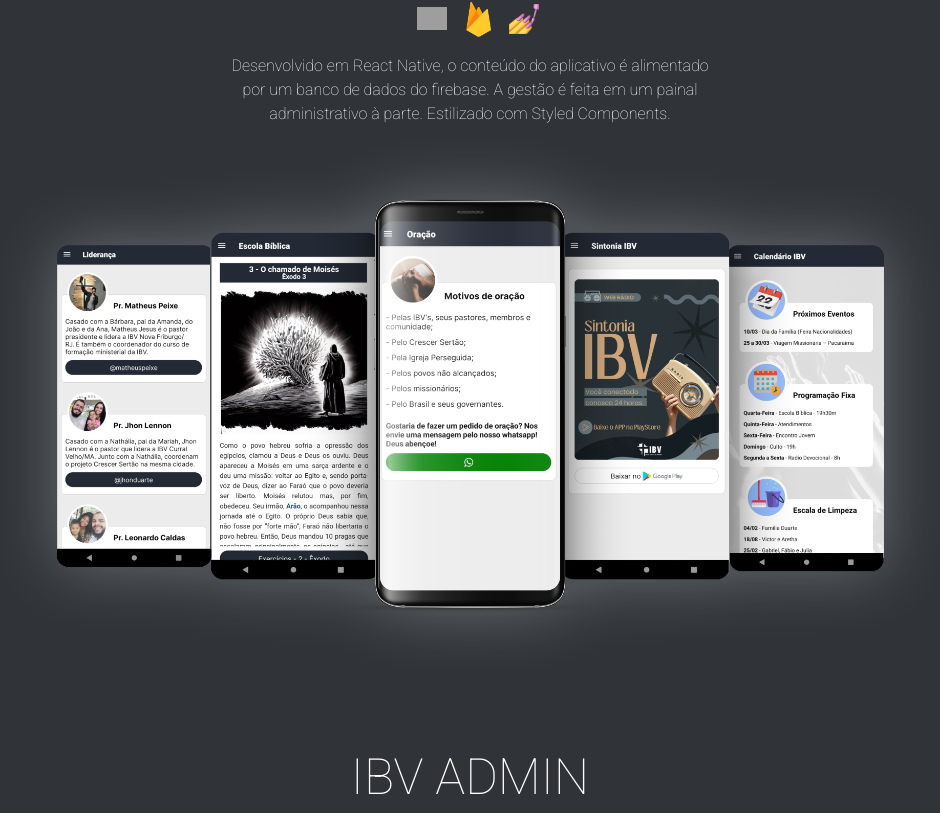
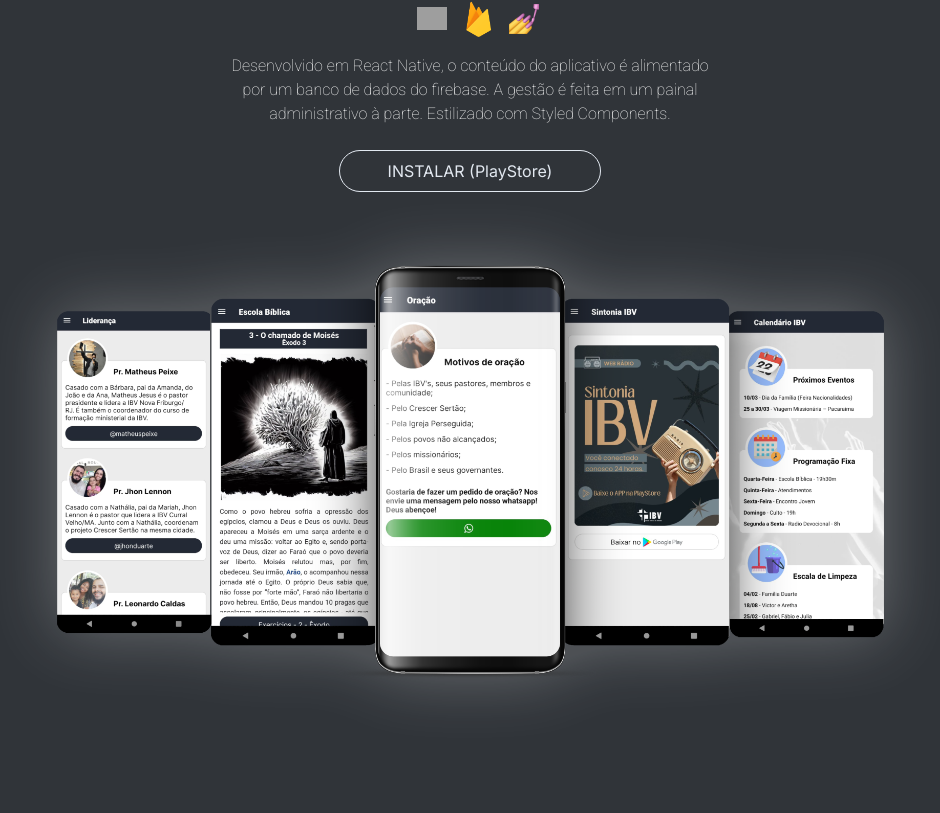
Before and after one commit to contatofabiofg/fabiogoncalves, a Vue app: page / in a window 1280 px wide. Shown: the part 1427-2240 px from the top of the page, without its empty margins (170-1110 px from the left). Built offline with nearby package versions, Linux system fonts and the light colour scheme; grey boxes are pictures that could not be loaded.

Commit message:
Atualização LuckyMonsters e link do ibv app

```diff
--- a/src/components/Home.vue
+++ b/src/components/Home.vue
@@ -82,6 +82,13 @@
         um banco de dados do firebase. A gestão é feita em um painal
         administrativo à parte. Estilizado com Styled Components.
       </h3>
+      <a
+        class="darkbutton"
+        data-aos="fade-right"
+        href="https://play.google.com/store/apps/details?id=com.fabiofg2023.myapp&hl=pt_BR"
+        target="_blank"
+        >INSTALAR (PlayStore)</a
+      >
       <img
         data-aos="fade-right"
         src="../assets/ibvapp.png"
@@ -132,7 +139,7 @@
         class="w-[100vw] lg:w-[80vw]"
       />
 
-      <h1 data-aos="fade-right" class="mt-[50px]">CARD YOURSELF</h1>
+      <h1 data-aos="fade-right" class="mt-[50px]">LUCKY MONSTERS</h1>
       <div class="iconArea" data-aos="fade-right">
         <img src="../assets/vite.png" alt="" class="icon" />
         <img src="../assets/vue2.png" alt="" class="icon" />
@@ -147,7 +154,7 @@
       <a
         class="darkbutton"
         data-aos="fade-right"
-        href="https://card-yourself.vercel.app"
+        href="https://lucky-monsters.vercel.app"
         target="_blank"
         >ACESSAR</a
       >
```
Also changed, not shown: src/assets/cardyourself.png.
